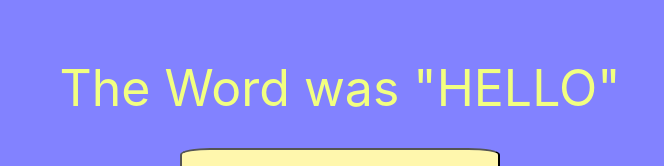
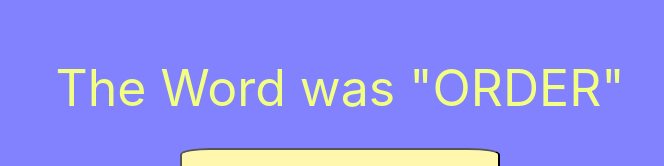
Before and after one commit to khalidhersi/wordle, a React (Create React App) app: page /win in a window 1280 px wide. Shown: the part 530-696 px from the top of the page, without its empty margins (300-964 px from the left). Built offline with nearby package versions, Linux system fonts and the light colour scheme.

Commit message:
10 words added which are selected randomly- game is ready for production

```diff
--- a/src/App.jsx
+++ b/src/App.jsx
@@ -8,13 +8,16 @@ import GameOver from "./pages/GameOver/GameOver";
 
 function App() {
 
+  const randomWordIndex = Math.floor(Math.random() * 10)
+  console.log(randomWordIndex)
+
   return (
     <Router>
       <div className="App">
         <Routes>
-          <Route path="/" element={<Game word={words.word}/>} />
-          <Route path="/win" element={<Win word={words.word}/>}/>
-          <Route path="/GameOver" element={<GameOver word={words.word}/>} />
+          <Route path="/" element={<Game word={words.word[randomWordIndex]}/>} />
+          <Route path="/win" element={<Win word={words.word[randomWordIndex]}/>}/>
+          <Route path="/GameOver" element={<GameOver word={words.word[randomWordIndex]}/>} />
         </Routes>
       </div>
     </Router>
--- a/src/assets/data/words.json
+++ b/src/assets/data/words.json
@@ -1,3 +1,4 @@
 {
-  "word": "hello"
+  "word": ["hello", "sugar", "later", "phone", "truck", "walls", "light", "order", "color", "lucky" ]
+
 }
```
